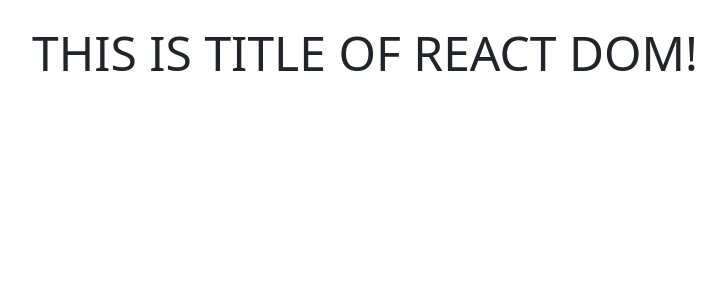
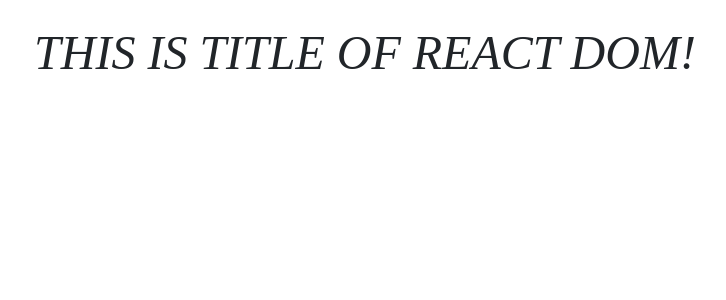
Before and after one commit to AbuBakkar32/React-Stop-Watch, a React (Create React App) app: page / in a window 1280 px wide. Shown: the top 300 px of the page, without its empty margins (89-815 px from the left). Built offline with nearby package versions, Linux system fonts and the light colour scheme.

Commit message:
Added Title Component

```diff
--- a/src/Components/Title/Title.css
+++ b/src/Components/Title/Title.css
@@ -1,7 +1,10 @@
 .title {
     text-transform: uppercase;
     font-weight: bold;
-    font-size: 2.5rem;
+    text-align: center;
+    font-size: 2.2rem;
+    font-style: italic;
+    font-family: Ubuntu ;
 }
 
 .hover .icon {
--- a/src/Components/Title/Title.js
+++ b/src/Components/Title/Title.js
@@ -17,6 +17,16 @@
         })
     };
 
+    handleEmptyTitle = () => {
+        if(this.state.title === '') {
+            this.setState({
+                ...this.state,
+                title: 'You Forgot To Enter Title!',
+                isInput: false,
+            })
+        }
+    }
+
     onChangeHandler(event) {
         this.setState({
             ...this.state,
@@ -31,6 +41,7 @@
                 isInput: false,
             })
         }
+        this.handleEmptyTitle();
     }
 
     onKeyPressHandler(event) {
@@ -40,6 +51,7 @@
                 isInput: false,
             })
         }
+        this.handleEmptyTitle();
     }
 
 
```
